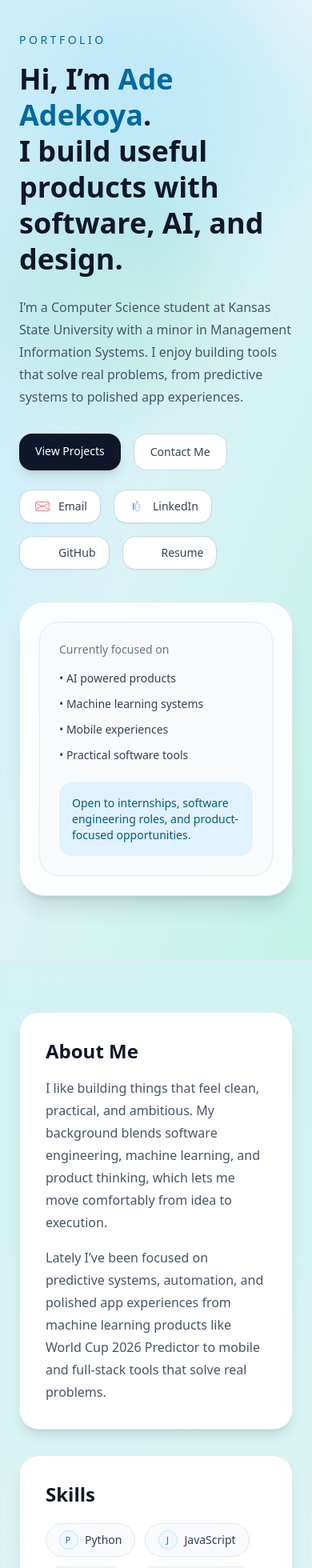
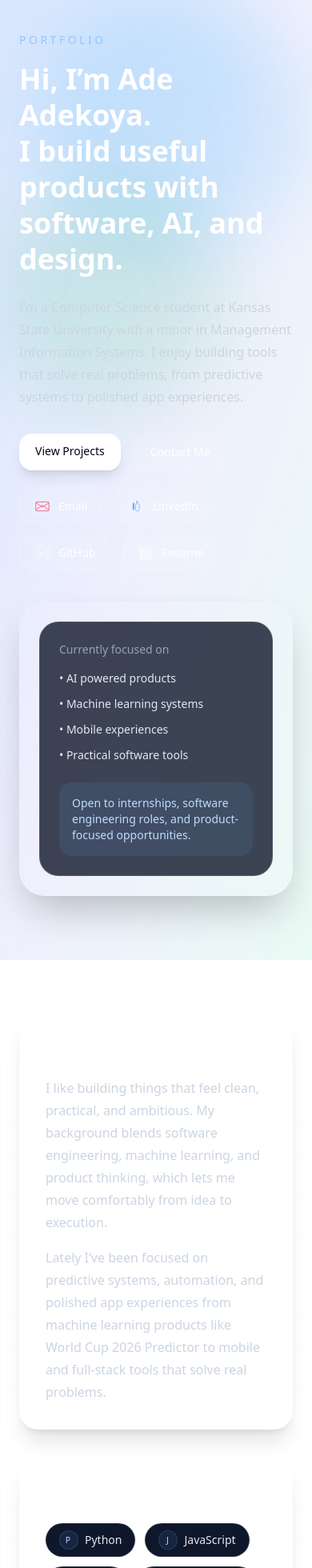
Before and after one commit to adeoluwa-4/Portfolio, a React (Vite) app: page / in a window 390 px wide. Shown: the part 40-2000 px from the top of the page at 80% size. Built offline with nearby package versions, Linux system fonts and the light colour scheme.

Commit message:
feat(portfolio): restore enhanced project sections and media previews

```diff
--- a/portfolio_website.jsx
+++ b/portfolio_website.jsx
@@ -19,22 +19,22 @@ const heroIcons = [
   {
     label: "Resume",
     icon: "/icons/resume.svg",
-    href: "/Ade_Adekoya_Resume.pdf",
+    href: "/Ade_Adekoya_Resume_.pdf",
   },
 ];
 
 const flagshipImages = [
   {
-    src: "/FIFA-World-Cup-26-Official-Brand-unveiled-in-Los-Angeles.avif",
-    alt: "World Cup 2026 Predictor brand concept",
+    src: "/WC26-new-1.png",
+    alt: "World Cup predictor match outcome dashboard",
   },
   {
-    src: "/WC26-1.png",
-    alt: "World Cup 2026 Predictor group winners view",
+    src: "/WC26-new-2.png",
+    alt: "World Cup predictor team advancement dashboard",
   },
   {
-    src: "/WC26-2.png",
-    alt: "World Cup 2026 Predictor team odds dashboard",
+    src: "/WC26-new-3.png",
+    alt: "World Cup predictor title odds dashboard",
   },
 ];
 
@@ -63,7 +63,7 @@ const IconRow = ({ className }) => (
           href={item.href}
           target={isMail ? undefined : "_blank"}
           rel={isMail ? undefined : "noreferrer"}
-          className="flex items-center gap-2 rounded-2xl border border-slate-300 bg-white px-4 py-2 text-sm text-slate-700 shadow-sm transition hover:border-sky-400 hover:text-slate-900"
+          className="tile-animate flex items-center gap-2 rounded-2xl border border-white/20 bg-white/5 px-4 py-2 text-sm text-white transition hover:border-blue-300 hover:bg-white/10"
         >
           <img src={item.icon} alt={`${item.label} icon`} className="h-6 w-6" />
           {item.label}
@@ -138,59 +138,64 @@ export default function PortfolioWebsite() {
   const closePreview = () => setPreview(null);
 
   return (
-    <div className="ambient-bg relative min-h-screen text-slate-900">
+    <div className="portfolio-bg relative min-h-screen text-white">
       <div className="pointer-events-none absolute inset-0 overflow-hidden">
+        <div className="slideshow-layer" />
         <div className="ambient-orb ambient-orb-a" />
         <div className="ambient-orb ambient-orb-b" />
         <div className="ambient-grid" />
       </div>
 
-      <section className="relative z-10 overflow-hidden border-b border-slate-200">
-        <div className="absolute inset-0 bg-gradient-to-br from-sky-200/45 via-white/20 to-emerald-200/35" />
+      <section className="slide-panel relative z-10 overflow-hidden border-b border-white/10" style={{ animationDelay: "0.05s" }}>
+        <div className="absolute inset-0 bg-gradient-to-br from-blue-500/20 via-indigo-500/10 to-emerald-400/10" />
         <div className="relative mx-auto max-w-6xl px-6 py-20 md:px-10 md:py-28">
           <div className="grid items-center gap-10 md:grid-cols-[1.3fr_0.7fr]">
             <div>
-              <p className="mb-4 text-sm font-medium uppercase tracking-[0.25em] text-sky-700">
+              <p className="mb-4 text-sm font-medium uppercase tracking-[0.25em] text-blue-300">
                 Portfolio
               </p>
               <h1 className="max-w-3xl text-4xl font-semibold leading-tight md:text-6xl">
-                Hi, I’m <span className="text-sky-700">Ade Adekoya</span>.
+                <span className="typing-line">
+                  Hi, I’m <span className="typing-accent">Ade Adekoya</span>.
+                </span>
                 <br />
-                I build useful products with software, AI, and design.
+                <span className="hero-title typing-follow">
+                  I build useful products with software, AI, and design.
+                </span>
               </h1>
-              <p className="mt-6 max-w-2xl text-base leading-7 text-slate-600 md:text-lg">
+              <p className="hero-lead mt-6 max-w-2xl text-base leading-7 text-slate-300 md:text-lg">
                 I’m a Computer Science student at Kansas State University with a minor in
                 Management Information Systems. I enjoy building tools that solve real
                 problems, from predictive systems to polished app experiences.
               </p>
-              <div className="mt-8 flex flex-wrap gap-4">
+              <div className="hero-cta-row mt-8 flex flex-wrap gap-4">
                 <a
                   href="#projects"
-                  className="rounded-2xl bg-slate-900 px-5 py-3 text-sm font-medium text-white shadow-lg transition hover:-translate-y-0.5"
+                  className="tile-animate rounded-2xl bg-white px-5 py-3 text-sm font-medium text-slate-950 shadow-lg transition hover:-translate-y-0.5"
                 >
                   View Projects
                 </a>
                 <a
                   href="#contact"
-                  className="rounded-2xl border border-slate-300 bg-white px-5 py-3 text-sm font-medium text-slate-700 transition hover:border-sky-400 hover:text-slate-900"
+                  className="tile-animate rounded-2xl border border-white/20 bg-white/5 px-5 py-3 text-sm font-medium text-white transition hover:bg-white/10"
                 >
                   Contact Me
                 </a>
               </div>
-              <IconRow className="mt-6 flex flex-wrap items-center gap-4" />
+              <IconRow className="hero-icons-row mt-6 flex flex-wrap items-center gap-4" />
             </div>
 
             <div className="flex justify-center md:justify-end">
-              <div className="w-full max-w-sm rounded-[2rem] border border-slate-200 bg-white/90 p-6 shadow-xl backdrop-blur">
-                <div className="rounded-[1.5rem] border border-slate-200 bg-slate-50 p-6">
-                  <p className="text-sm text-slate-500">Currently focused on</p>
-                  <ul className="mt-4 space-y-3 text-sm text-slate-700">
+              <div className="float-card tile-animate w-full max-w-sm rounded-[2rem] border border-white/10 bg-white/5 p-6 shadow-2xl backdrop-blur">
+                <div className="rounded-[1.5rem] border border-white/10 bg-slate-900/80 p-6">
+                  <p className="text-sm text-slate-400">Currently focused on</p>
+                  <ul className="mt-4 space-y-3 text-sm text-slate-200">
                     <li>• AI powered products</li>
                     <li>• Machine learning systems</li>
                     <li>• Mobile experiences</li>
                     <li>• Practical software tools</li>
                   </ul>
-                  <div className="mt-6 rounded-2xl bg-sky-100 p-4 text-sm text-sky-800">
+                  <div className="mt-6 rounded-2xl bg-blue-400/10 p-4 text-sm text-blue-200">
                     Open to internships, software engineering roles, and product-focused opportunities.
                   </div>
                 </div>
@@ -200,31 +205,32 @@ export default function PortfolioWebsite() {
         </div>
       </section>
 
-      <section className="relative z-10 mx-auto max-w-6xl px-6 py-16 md:px-10" id="about">
+      <section className="slide-panel relative z-10 mx-auto max-w-6xl px-6 py-16 md:px-10" style={{ animationDelay: "0.12s" }} id="about">
         <div className="grid gap-8 md:grid-cols-2">
-          <div className="rounded-3xl border border-slate-200 bg-white p-8 shadow-lg">
+          <div className="rounded-3xl border border-white/10 bg-white/5 p-8 shadow-xl">
             <h2 className="text-2xl font-semibold">About Me</h2>
-            <p className="mt-4 leading-7 text-slate-600">
+            <p className="mt-4 leading-7 text-slate-300">
               I like building things that feel clean, practical, and ambitious. My background
               blends software engineering, machine learning, and product thinking, which lets
               me move comfortably from idea to execution.
             </p>
-            <p className="mt-4 leading-7 text-slate-600">
+            <p className="mt-4 leading-7 text-slate-300">
               Lately I’ve been focused on predictive systems, automation, and polished app
               experiences from machine learning products like World Cup 2026 Predictor to mobile and
               full-stack tools that solve real problems.
             </p>
           </div>
 
-          <div className="rounded-3xl border border-slate-200 bg-white p-8 shadow-lg">
+          <div className="rounded-3xl border border-white/10 bg-white/5 p-8 shadow-xl">
             <h2 className="text-2xl font-semibold">Skills</h2>
             <div className="mt-5 flex flex-wrap gap-3">
-              {skills.map((skill) => (
+              {skills.map((skill, index) => (
                 <span
                   key={skill}
-                  className="flex items-center gap-2 rounded-full border border-slate-200 bg-slate-50 px-4 py-2 text-sm text-slate-700"
+                  className="chip-animate flex items-center gap-2 rounded-full border border-white/10 bg-slate-900 px-4 py-2 text-sm text-slate-200"
+                  style={{ animationDelay: `${0.18 + index * 0.05}s` }}
                 >
-                  <span className="flex h-6 w-6 items-center justify-center rounded-full border border-sky-200 bg-sky-50 text-[0.65rem] uppercase tracking-[0.2em] text-sky-700">
+                  <span className="flex h-6 w-6 items-center justify-center rounded-full border border-blue-400/20 bg-blue-400/10 text-[0.65rem] uppercase tracking-[0.2em] text-blue-200">
                     {skill[0]}
                   </span>
                   {skill}
@@ -235,13 +241,13 @@ export default function PortfolioWebsite() {
         </div>
       </section>
 
-      <section className="relative z-10 mx-auto max-w-6xl px-6 py-8 md:px-10" id="projects">
-        <div className="mb-12 rounded-[2rem] border border-slate-200 bg-white p-6 shadow-xl">
+      <section className="slide-panel relative z-10 mx-auto max-w-6xl px-6 py-8 md:px-10" style={{ animationDelay: "0.2s" }} id="projects">
+        <div className="mb-12 rounded-[2rem] border border-white/10 bg-white/5 p-6 shadow-2xl">
           <div className="grid gap-6 lg:grid-cols-[1.15fr_0.85fr]">
             <div>
-              <p className="text-sm uppercase tracking-[0.2em] text-sky-700">Flagship Project</p>
+              <p className="text-sm uppercase tracking-[0.2em] text-blue-300">Flagship Project</p>
               <h3 className="mt-2 text-3xl font-semibold">World Cup 2026 Predictor</h3>
-              <p className="mt-4 max-w-2xl leading-7 text-slate-600">
+              <p className="mt-4 max-w-2xl leading-7 text-slate-300">
                 Built an end-to-end machine learning and simulation platform for the 2026 FIFA World Cup. The dashboard cleans historical match data, joins ranking signals, predicts expected goals, and surfaces advancement odds through Monte Carlo sampling alongside the new FIFA brand direction.
               </p>
               <div className="mt-5 flex flex-wrap gap-3">
@@ -249,31 +255,32 @@ export default function PortfolioWebsite() {
                   href="https://github.com/adeoluwa-4/wc26-predictor"
                   target="_blank"
                   rel="noreferrer"
-                  className="rounded-2xl border border-slate-300 bg-white px-4 py-2 text-sm font-medium text-slate-700 transition hover:border-sky-400 hover:text-slate-900"
+                  className="rounded-2xl border border-white/20 px-4 py-2 text-sm font-medium text-white transition hover:border-blue-300 hover:bg-white/5"
                 >
                   GitHub
                 </a>
               </div>
-              <div className="mt-5 flex flex-wrap gap-3 text-sm text-slate-600">
-                <span className="rounded-full border border-slate-200 bg-slate-50 px-3 py-1">49,071 historical matches</span>
-                <span className="rounded-full border border-slate-200 bg-slate-50 px-3 py-1">48-team tournament model</span>
-                <span className="rounded-full border border-slate-200 bg-slate-50 px-3 py-1">Monte Carlo simulation</span>
+              <div className="mt-5 flex flex-wrap gap-3 text-sm text-slate-300">
+                <span className="rounded-full border border-white/10 px-3 py-1">49,071 historical matches</span>
+                <span className="rounded-full border border-white/10 px-3 py-1">48-team tournament model</span>
+                <span className="rounded-full border border-white/10 px-3 py-1">Monte Carlo simulation</span>
               </div>
             </div>
             <div className="grid gap-4 sm:grid-cols-3">
-              {flagshipImages.map((image) => (
+              {flagshipImages.map((image, index) => (
                 <button
                   key={image.src}
                   type="button"
                   onClick={() => setPreview(image)}
                   aria-label={`Preview ${image.alt}`}
-                  className="overflow-hidden rounded-3xl border border-slate-200 bg-slate-50"
+                  className="slide-panel tile-animate overflow-hidden rounded-3xl border border-white/10 bg-slate-900/70"
+                  style={{ animationDelay: `${0.22 + index * 0.08}s` }}
                 >
                   <img
                     src={image.src}
                     alt={image.alt}
                     loading="lazy"
-                    className="h-48 w-full object-contain bg-slate-100 transition duration-200 hover:scale-105"
+                    className="h-48 w-full object-contain bg-slate-950 transition duration-200 hover:scale-105"
                   />
                 </button>
               ))}
@@ -283,24 +290,25 @@ export default function PortfolioWebsite() {
 
         <div className="mb-8 flex items-end justify-between gap-4">
           <div>
-            <p className="text-sm uppercase tracking-[0.2em] text-sky-700">Selected Work</p>
+            <p className="text-sm uppercase tracking-[0.2em] text-blue-300">Selected Work</p>
             <h2 className="mt-2 text-3xl font-semibold">Featured Projects</h2>
           </div>
         </div>
 
         <div className="mb-10 grid gap-6 md:grid-cols-3">
-          {featuredImages.map((image) => (
+          {featuredImages.map((image, index) => (
             <button
               key={image.src}
               type="button"
               onClick={() => setPreview(image)}
               aria-label={`Preview ${image.alt}`}
-              className="group rounded-3xl border border-slate-200 bg-white p-4 shadow-lg"
+              className="slide-panel tile-animate group rounded-3xl border border-white/10 bg-white/5 p-4 shadow-xl"
+              style={{ animationDelay: `${0.26 + index * 0.08}s` }}
             >
-              <div className="overflow-hidden rounded-2xl border border-slate-200 bg-slate-100">
+              <div className="overflow-hidden rounded-2xl border border-white/10 bg-slate-900/60">
                 <img
                   src={image.src}
-                  className="h-56 w-full object-contain bg-slate-100 transition duration-300 group-hover:scale-[1.02]"
+                  className="h-56 w-full object-contain bg-slate-950 transition duration-300 group-hover:scale-[1.02]"
                   alt={image.alt}
                   loading="lazy"
                 />
@@ -310,28 +318,29 @@ export default function PortfolioWebsite() {
         </div>
 
         <div className="grid gap-6 md:grid-cols-3">
-          {projects.map((project) => (
+          {projects.map((project, index) => (
             <div
               key={project.title}
-              className="flex h-full flex-col rounded-3xl border border-slate-200 bg-white p-6 shadow-lg transition hover:-translate-y-1"
+              className="slide-panel tile-animate flex h-full flex-col rounded-3xl border border-white/10 bg-white/5 p-6 shadow-xl transition hover:-translate-y-1"
+              style={{ animationDelay: `${0.32 + index * 0.08}s` }}
             >
               <div className="flex flex-col gap-4">
                 <h3 className="text-xl font-semibold">{project.title}</h3>
-                <p className="text-sm leading-6 text-slate-600">{project.description}</p>
+                <p className="text-sm leading-6 text-slate-300">{project.description}</p>
               </div>
-              <div className="mt-5 mb-8 flex flex-wrap gap-3 pb-4 text-xs text-slate-500">
+              <div className="mt-5 mb-8 flex flex-wrap gap-3 pb-4 text-xs text-slate-400">
                 {project.tech.map((item) => (
                   <span
                     key={item}
-                    className="rounded-full border border-slate-200 bg-slate-50 px-3 py-1 text-xs text-slate-600"
+                    className="rounded-full bg-slate-900 px-3 py-1 text-xs text-slate-300"
                   >
                     {item}
                   </span>
                 ))}
               </div>
-              <div className="mt-5 flex flex-wrap gap-3 text-xs text-slate-500">
+              <div className="mt-5 flex flex-wrap gap-3 text-xs text-slate-400">
                 {project.stats.map((item) => (
-                  <span key={item} className="rounded-full border border-slate-200 bg-slate-50 px-3 py-1">
+                  <span key={item} className="rounded-full border border-white/10 px-3 py-1">
                     {item}
                   </span>
                 ))}
@@ -353,7 +362,7 @@ export default function PortfolioWebsite() {
                       href={project.code}
                       target="_blank"
                       rel="noreferrer"
-                      className="rounded-xl border border-slate-300 bg-white px-4 py-2 font-medium text-slate-700 transition hover:border-sky-400 hover:text-slate-900"
+                      className="rounded-xl border border-white/20 px-4 py-2 font-medium text-white transition hover:border-blue-300 hover:bg-white/5"
                     >
                       GitHub
                     </a>
@@ -365,29 +374,30 @@ export default function PortfolioWebsite() {
         </div>
       </section>
 
-      <section className="relative z-10 mx-auto max-w-6xl px-6 py-16 md:px-10" id="experience">
-        <p className="text-sm uppercase tracking-[0.2em] text-sky-700">Background</p>
+      <section className="slide-panel relative z-10 mx-auto max-w-6xl px-6 py-16 md:px-10" style={{ animationDelay: "0.26s" }} id="experience">
+        <p className="text-sm uppercase tracking-[0.2em] text-blue-300">Background</p>
         <h2 className="mt-2 text-3xl font-semibold">Experience</h2>
         <div className="mt-8 space-y-5">
-          {experience.map((item) => (
+          {experience.map((item, index) => (
             <div
               key={item.role}
-              className="rounded-3xl border border-slate-200 bg-white p-6 shadow-lg"
+              className="slide-panel tile-animate rounded-3xl border border-white/10 bg-white/5 p-6 shadow-xl"
+              style={{ animationDelay: `${0.38 + index * 0.08}s` }}
             >
               <div className="flex flex-col gap-1 md:flex-row md:items-center md:justify-between">
                 <h3 className="text-xl font-semibold">{item.role}</h3>
-                <p className="text-sm text-slate-500">{item.company}</p>
+                <p className="text-sm text-slate-400">{item.company}</p>
               </div>
-              <p className="mt-3 leading-7 text-slate-600">{item.details}</p>
+              <p className="mt-3 leading-7 text-slate-300">{item.details}</p>
             </div>
           ))}
         </div>
       </section>
 
-      <section className="relative z-10 mx-auto max-w-6xl px-6 pb-20 md:px-10" id="contact">
-        <div className="rounded-[2rem] border border-slate-200 bg-gradient-to-r from-sky-100/80 to-emerald-100/70 p-8 shadow-xl">
+      <section className="slide-panel relative z-10 mx-auto max-w-6xl px-6 pb-20 md:px-10" style={{ animationDelay: "0.32s" }} id="contact">
+        <div className="rounded-[2rem] border border-white/10 bg-gradient-to-r from-blue-500/15 to-purple-500/15 p-8 shadow-2xl">
           <h2 className="text-3xl font-semibold">Let’s build something great</h2>
-          <p className="mt-4 max-w-2xl leading-7 text-slate-600">
+          <p className="mt-4 max-w-2xl leading-7 text-slate-300">
             I’m interested in opportunities where I can contribute, learn fast, and ship useful
             products. Reach out for internships, collaborations, or tech conversations.
           </p>
@@ -395,18 +405,18 @@ export default function PortfolioWebsite() {
       </section>
       {preview && (
         <div
-          className="fixed inset-0 z-50 flex items-center justify-center bg-slate-900/65 px-4 py-10"
+          className="fixed inset-0 z-50 flex items-center justify-center bg-black/75 px-4 py-10"
           onClick={closePreview}
         >
           <div
-            className="relative w-full max-w-5xl rounded-3xl border border-slate-200 bg-white p-4 shadow-2xl"
+            className="relative w-full max-w-5xl rounded-3xl border border-white/20 bg-slate-950/90 p-4 shadow-2xl"
             onClick={(event) => event.stopPropagation()}
           >
             <button
               type="button"
               aria-label="Close preview"
               onClick={closePreview}
-              className="absolute right-4 top-4 rounded-full border border-slate-300 bg-white px-3 py-2 text-sm text-slate-700 transition hover:border-slate-400"
+              className="absolute right-4 top-4 rounded-full border border-white/20 bg-white/5 px-3 py-2 text-sm text-white transition hover:bg-white/10"
             >
               ✕
             </button>
@@ -415,7 +425,7 @@ export default function PortfolioWebsite() {
               alt={preview.alt}
               className="mx-auto max-h-[80vh] max-w-[90vw] object-contain"
             />
-            <p className="mt-4 text-center text-sm text-slate-600">{preview.alt}</p>
+            <p className="mt-4 text-center text-sm text-slate-300">{preview.alt}</p>
           </div>
         </div>
       )}
```
